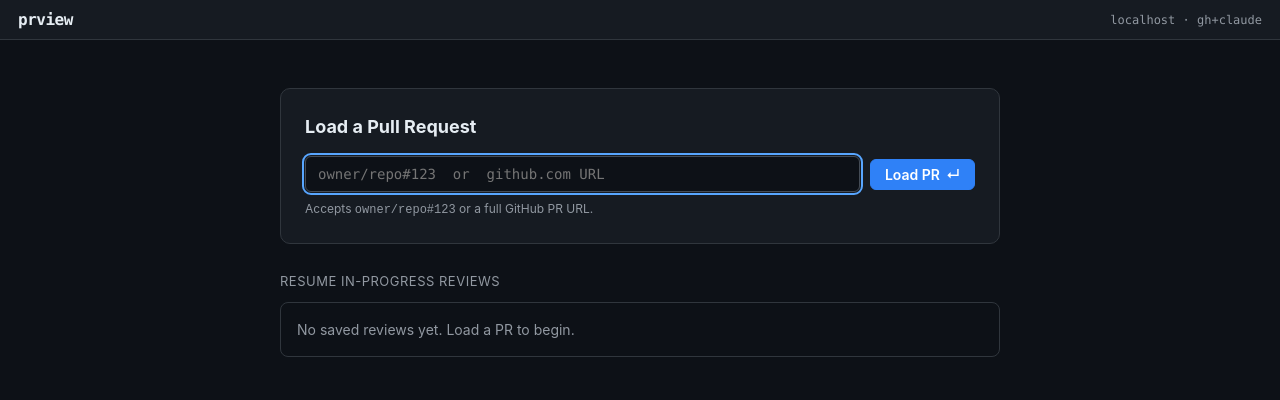
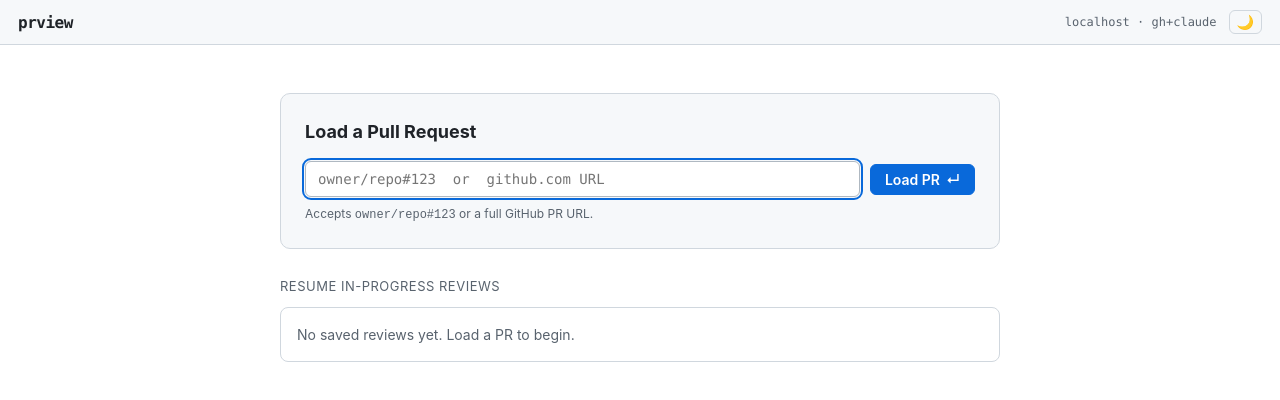
Before and after one commit to gwicho38/prview, a plain HTML site: page prview/static/index.html in a window 1280 px wide. Drawn offline with Linux system fonts and the light colour scheme; no server answers.

Commit message:
feat: add a light theme with a toggle in the app bar (#12)
prview was dark-only. Adds a light theme (GitHub-light palette) and a ☀/🌙
toggle in the app bar.

- light palette defined as :root[data-theme="light"] overrides of the color
  tokens, so every component re-themes for free.
- choice persists in localStorage; first visit honors prefers-color-scheme,
  defaulting to dark.
- the open diff re-renders on toggle so diff2html's palette (colorScheme) is
  no longer hardcoded "dark" but follows the active theme.

```diff
--- a/prview/static/app.js
+++ b/prview/static/app.js
@@ -174,6 +174,35 @@ loadBtn.addEventListener("click", submitRef);
 refInput.addEventListener("keydown", (e) => { if (e.key === "Enter") submitRef(); });
 refInput.addEventListener("input", () => setRefError(""));
 document.getElementById("brand").addEventListener("click", () => show("landing"));
+
+// ---- theme (light / dark) -------------------------------------------------
+// Dark is the default; the choice persists in localStorage. Applying a theme
+// only swaps the data-theme attribute — every component re-themes via CSS vars —
+// and re-renders the open diff so diff2html's palette matches.
+const THEME_KEY = "prview:theme";
+function currentTheme() { return document.documentElement.getAttribute("data-theme") === "light" ? "light" : "dark"; }
+function applyTheme(theme) {
+  if (theme === "light") document.documentElement.setAttribute("data-theme", "light");
+  else document.documentElement.removeAttribute("data-theme");
+  const btn = document.getElementById("theme-toggle");
+  if (btn) btn.textContent = theme === "light" ? "🌙" : "☀";
+}
+function setTheme(theme) {
+  applyTheme(theme);
+  try { localStorage.setItem(THEME_KEY, theme); } catch { /* best-effort */ }
+  // Re-render the open diff so its palette follows the theme.
+  const f = currentFile && State.files && State.files.length ? currentFile() : null;
+  const region = document.getElementById("diff-region");
+  if (f && region && State.detailCache[f.filename]) renderDiff(State.detailCache[f.filename], region);
+}
+(function initTheme() {
+  let saved;
+  try { saved = localStorage.getItem(THEME_KEY); } catch { saved = null; }
+  const prefersLight = window.matchMedia && window.matchMedia("(prefers-color-scheme: light)").matches;
+  applyTheme(saved || (prefersLight ? "light" : "dark"));
+})();
+document.getElementById("theme-toggle").addEventListener("click",
+  () => setTheme(currentTheme() === "light" ? "dark" : "light"));
 
 async function loadResumeList() {
   const list = document.getElementById("resume-list");
@@ -671,7 +700,7 @@ function renderDiff(detail, region) {
       // side-by-side with one empty placeholder row per added line, producing a
       // huge blank column. Line-by-line keeps it compact with no wasted space.
       outputFormat: "line-by-line",
-      colorScheme: "dark",      // GitHub-dark palette (matches app theme) — readable contrast
+      colorScheme: currentTheme(),  // follow the app's light/dark theme
       highlight: false,         // vendored ui-base bundle has no highlight.js; would throw
     });
     ui.draw();
--- a/prview/static/index.html
+++ b/prview/static/index.html
@@ -12,7 +12,10 @@
   <div id="app">
     <header class="appbar">
       <button class="brand" id="brand" title="prview — back to landing">prview</button>
-      <span class="env-indicator">localhost · gh+claude</span>
+      <span class="appbar-right">
+        <span class="env-indicator">localhost · gh+claude</span>
+        <button class="theme-toggle" id="theme-toggle" title="Toggle light / dark theme" aria-label="Toggle theme"></button>
+      </span>
     </header>
 
     <!-- screen:landing -->
--- a/prview/static/styles.css
+++ b/prview/static/styles.css
@@ -16,6 +16,26 @@
   --focus: #58a6ff;
   --mono: ui-monospace, SFMono-Regular, "SF Mono", Menlo, Consolas, monospace;
   --sans: -apple-system, BlinkMacSystemFont, "Segoe UI", Roboto, Helvetica, Arial, sans-serif;
+}
+
+/* Light theme — GitHub-light palette. Applied when <html data-theme="light">;
+   only the color tokens are overridden, so every component re-themes for free. */
+:root[data-theme="light"] {
+  --bg: #ffffff;
+  --bg-elev: #f6f8fa;
+  --bg-elev-2: #eaeef2;
+  --border: #d0d7de;
+  --border-strong: #afb8c1;
+  --fg: #1f2328;
+  --fg-muted: #59636e;
+  --fg-dim: #818b96;
+  --accent: #0969da;
+  --accent-fg: #ffffff;
+  --green: #1a7f37;
+  --red: #cf222e;
+  --yellow: #9a6700;
+  --flag: #bc4c00;
+  --focus: #0969da;
 }
 
 * { box-sizing: border-box; }
@@ -79,6 +99,18 @@ a { color: var(--accent); }
   font-size: 12px;
   color: var(--fg-muted);
 }
+.appbar-right { display: inline-flex; align-items: center; gap: 12px; }
+.theme-toggle {
+  background: none;
+  border: 1px solid var(--border);
+  border-radius: 6px;
+  color: var(--fg-muted);
+  cursor: pointer;
+  font-size: 14px;
+  line-height: 1;
+  padding: 4px 7px;
+}
+.theme-toggle:hover { color: var(--fg); border-color: var(--border-strong); }
 
 .screen { flex: 1 1 auto; overflow: auto; min-height: 0; }
 .screen[hidden] { display: none; }
```
